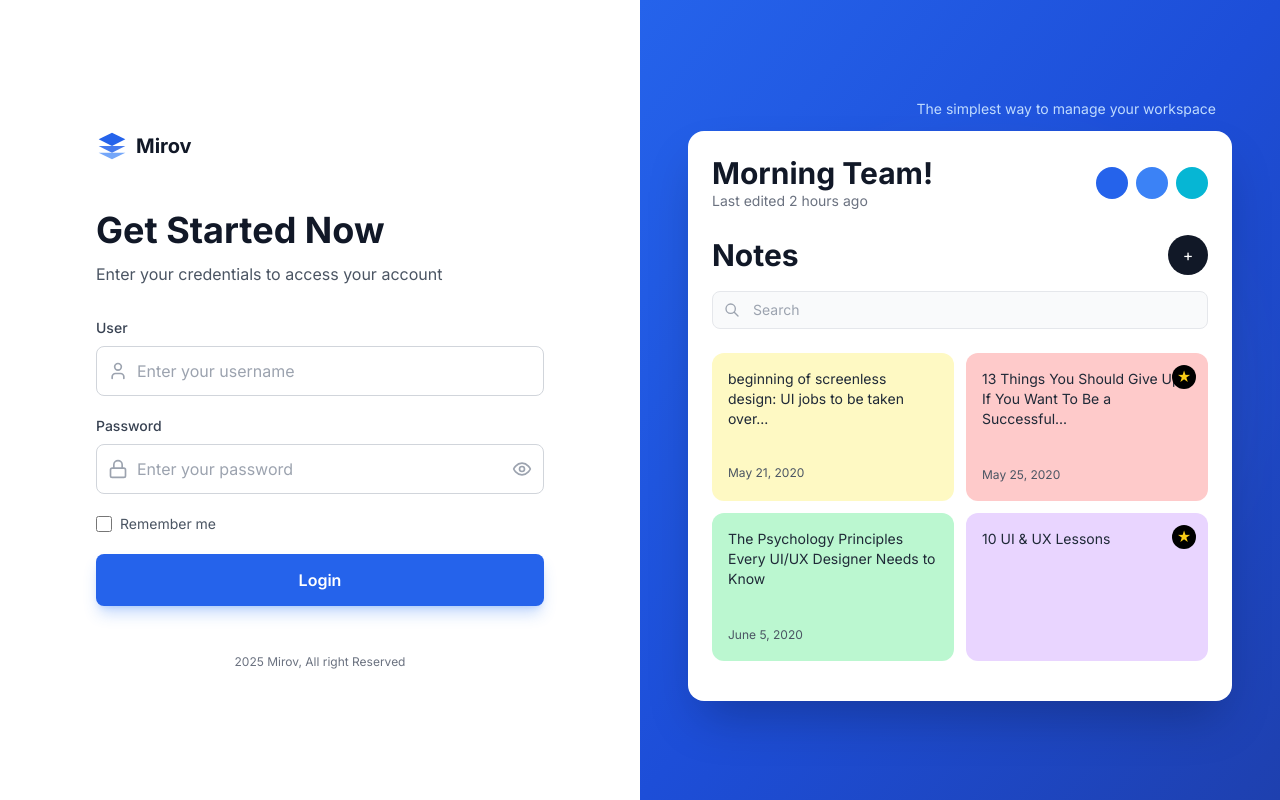
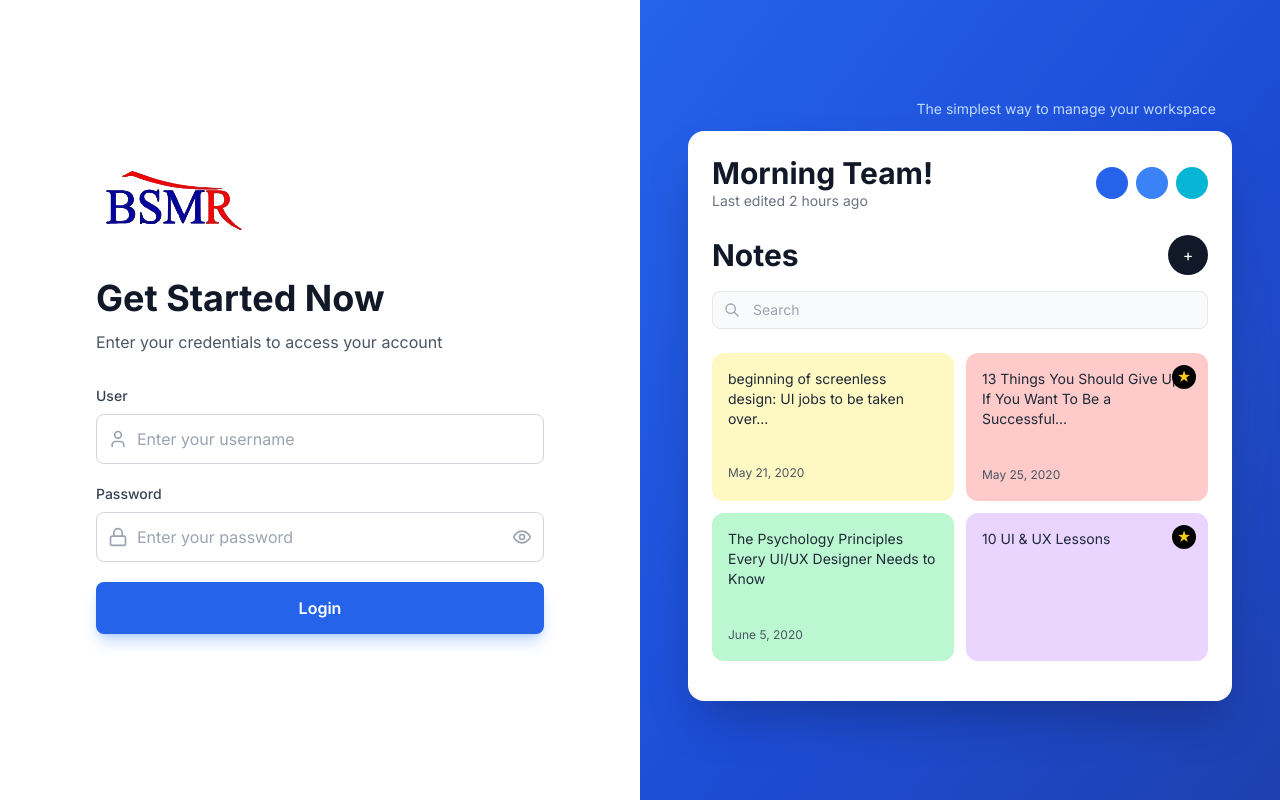
Before and after one commit to rzikydn/Mirov, a React (Vite) app: page /auth in a window 1280 px wide. Built offline with nearby package versions, Linux system fonts and the light colour scheme; no server answers; a web font is replaced by a local one.

Commit message:
Revisi bagian login page

```diff
--- a/src/components/Authpage.tsx
+++ b/src/components/Authpage.tsx
@@ -3,6 +3,7 @@ import { motion, AnimatePresence } from 'framer-motion';
 import { User, Lock, Eye, EyeOff } from 'lucide-react';
 import { useNavigate } from 'react-router-dom';
 import { useAuth } from '../context/AuthContext';
+import BsmrLogoSvg from '../assets/bsmr-logo.svg';
 
 interface FormData {
   email: string;
@@ -19,7 +20,6 @@ export default function AuthPage() {
   const navigate = useNavigate();
 
   const [showPassword, setShowPassword] = useState(false);
-  const [rememberMe, setRememberMe] = useState(false);
   const [formData, setFormData] = useState<FormData>({
     email: '',
     password: ''
@@ -34,18 +34,6 @@ export default function AuthPage() {
     if (token) {
       navigate('/dashboard', { replace: true });
       return;
-    }
-
-    // Load saved email only (NOT password for security)
-    const savedEmail = localStorage.getItem('rememberedEmail');
-    const wasRemembered = localStorage.getItem('rememberMe') === 'true';
-
-    if (wasRemembered && savedEmail) {
-      setFormData(prev => ({
-        ...prev,
-        email: savedEmail
-      }));
-      setRememberMe(true);
     }
 
     // Listen for popstate (browser back/forward) and recheck auth
@@ -114,18 +102,6 @@ export default function AuthPage() {
       localStorage.setItem("token", tokenData);
       localStorage.setItem("user", JSON.stringify(userData));
 
-      // Handle Remember Me (save email only, NOT password for security)
-      if (rememberMe) {
-        localStorage.setItem('rememberedEmail', formData.email);
-        localStorage.setItem('rememberMe', 'true');
-      } else {
-        localStorage.removeItem('rememberedEmail');
-        localStorage.removeItem('rememberMe');
-      }
-
-      // Clear any old password storage (security cleanup)
-      localStorage.removeItem('rememberedPassword');
-
       setTimeout(() => {
         navigate("/dashboard");
       }, 800);
@@ -145,15 +121,6 @@ export default function AuthPage() {
     }
   };
 
-  // Mirov Logo SVG
-  const LogoSVG = (
-    <svg className="w-8 h-8" viewBox="0 0 24 24" fill="none">
-      <path d="M12 2L2 7L12 12L22 7L12 2Z" fill="#2563EB" />
-      <path d="M2 17L12 22L22 17" fill="#3B82F6" opacity="0.7" />
-      <path d="M2 12L12 17L22 12" fill="#2563EB" opacity="0.85" />
-    </svg>
-  );
-
   return (
     <div className="min-h-screen flex bg-gray-100">
       {/* Left Side - Form */}
@@ -165,9 +132,12 @@ export default function AuthPage() {
           className="w-full max-w-md"
         >
           {/* Logo */}
-          <div className="flex items-center gap-2 mb-12">
-            {LogoSVG}
-            <span className="text-xl font-bold text-gray-900">Mirov</span>
+          <div className="mb-12">
+            <img
+              src={BsmrLogoSvg}
+              alt="BSMR Logo"
+              className="h-16 w-auto object-contain"
+            />
           </div>
 
           {/* Header */}
@@ -233,21 +203,6 @@ export default function AuthPage() {
               )}
             </div>
 
-            {/* Remember Me */}
-            <div className="flex items-center">
-              <label className="flex items-center gap-2 cursor-pointer">
-                <input
-                  type="checkbox"
-                  checked={rememberMe}
-                  onChange={(e) => setRememberMe(e.target.checked)}
-                  className="w-4 h-4 text-blue-600 border-gray-300 rounded focus:ring-blue-500"
-                />
-                <span className="text-sm text-gray-600">
-                  Remember me
-                </span>
-              </label>
-            </div>
-
             {/* Error/Success Message */}
             <AnimatePresence>
               {message && (
@@ -282,11 +237,6 @@ export default function AuthPage() {
               )}
             </button>
           </form>
-
-          {/* Footer */}
-          <p className="text-center text-xs text-gray-500 mt-12">
-            2025 Mirov, All right Reserved
-          </p>
         </motion.div>
       </div>
 
```
